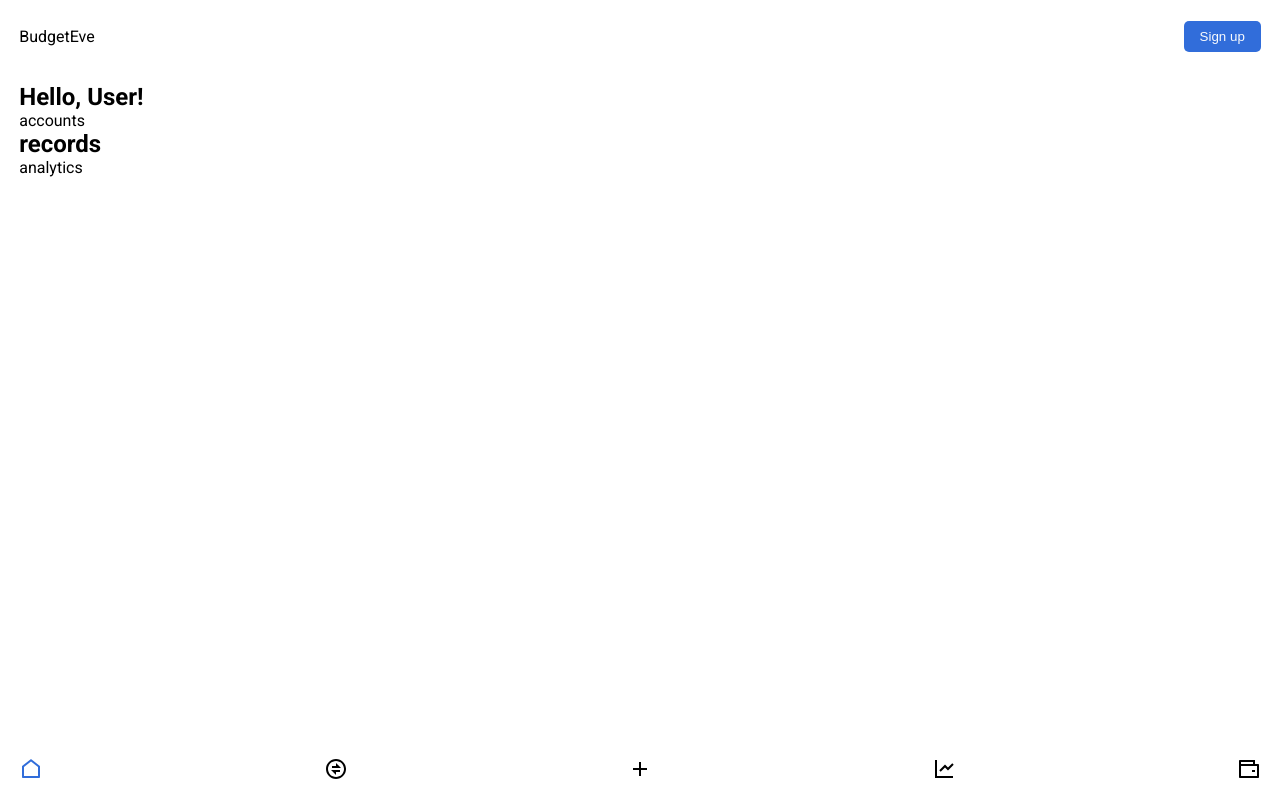
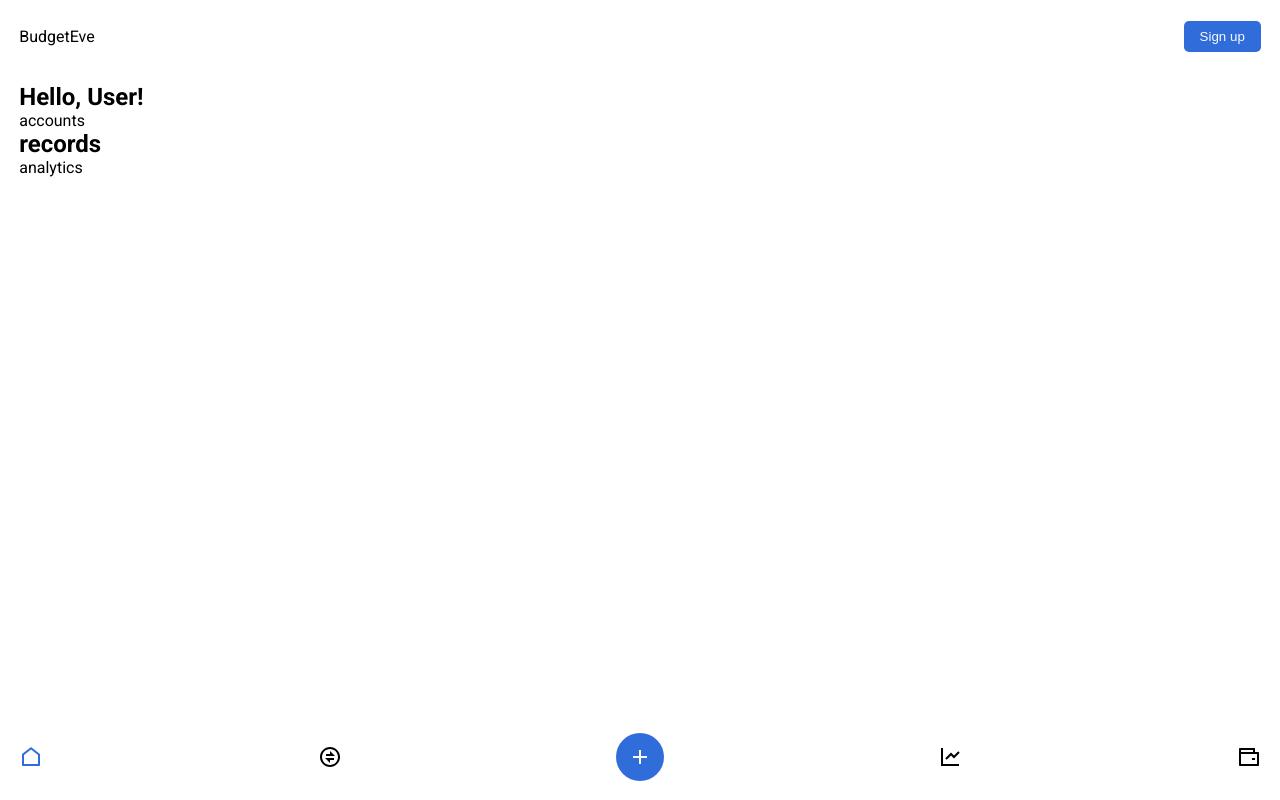
Before and after one commit to AltanfizGenity/BudgetEve-deprecated, a Svelte app: page / in a window 1280 px wide. Built offline with nearby package versions, Linux system fonts and the light colour scheme.

Commit message:
adjustment(add-btn): detach from icon button to it's own component

```diff
--- a/src/components/buttons/icon-button/AddButton.svelte
+++ b/src/components/buttons/icon-button/AddButton.svelte
@@ -1,13 +1,40 @@
 <script>
-  import IconButton from "./IconButton.svelte";
-  export let isActive = false;
+  import { createEventDispatcher } from "svelte";
+  export let className = "";
+
+  const dispatch = createEventDispatcher();
+
+  function click() {
+    dispatch("click");
+  }
 </script>
 
-<IconButton className="add-btn" on:click {isActive}>
+<button class="btn add-btn primary-btn {className}" on:click={click}>
   <svg
     xmlns="http://www.w3.org/2000/svg"
     viewBox="0 0 24 24"
     fill="currentColor"
     ><path d="M11 11V5H13V11H19V13H13V19H11V13H5V11H11Z"></path></svg
   >
-</IconButton>
+</button>
+
+<style>
+  .add-btn {
+    width: 48px;
+    height: 48px;
+    border: none;
+    border-radius: 50%;
+    display: flex;
+    justify-content: center;
+    align-items: center;
+  }
+
+  .primary-btn {
+    background-color: var(--primaryColor);
+    color: var(--backgroundColor);
+  }
+
+  svg {
+    width: 24px;
+  }
+</style>
```
